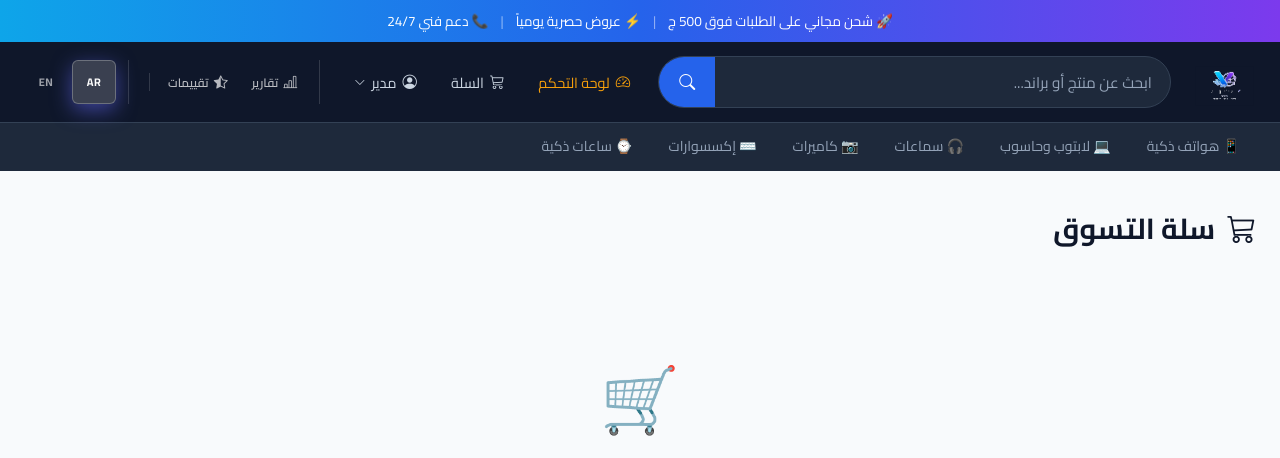
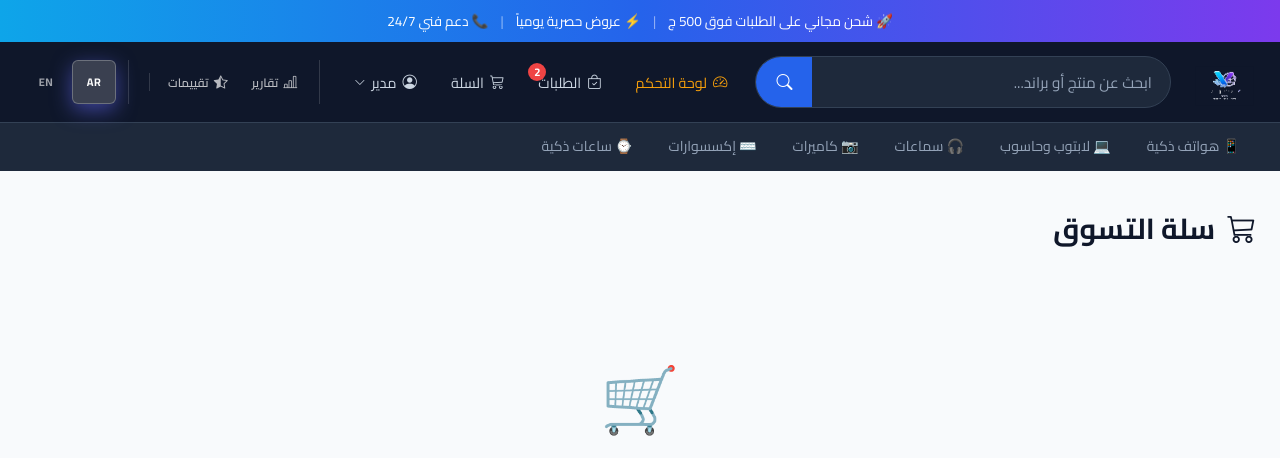
Before and after one commit to moeraky13-dot/veltrix-crm, a Flask app: page /cart in a window 1280 px wide. Shown: the top 458 px of the page. Run offline with Flask 3, Linux system fonts and the light colour scheme; a user stored in the database is signed in; data comes from the database, SQL or seed files in the repository; parts of the project's set-up code (start-up, migrations or seed data) failed here and were passed over.

Commit message:
Add orders button in navbar for admin

```diff
--- a/static/css/style.css
+++ b/static/css/style.css
@@ -1278,3 +1278,8 @@ body.auth-lux-body .flash-wrap { max-width: 420px; margin: 16px auto 0; padding:
 .rev-date { color: #aaa; font-size: 12px; white-space: nowrap; }
 .rev-text { font-size: 14px; color: #555; margin: 0; }
 .no-reviews { color: #aaa; text-align: center; padding: 30px; font-size: 14px; }
+
+/* ===== ORDERS NAV LINK ===== */
+.orders-link {
+    position: relative;
+}
--- a/templates/base.html
+++ b/templates/base.html
@@ -40,6 +40,12 @@
                 {% if current_user['is_admin'] %}
                     <a href="{{ url_for('admin_dashboard') }}" class="nav-link admin-link">
                         <i class="bi bi-speedometer2"></i> {{ _('nav_dashboard') }}
+                    </a>
+                    <a href="{{ url_for('admin_orders') }}" class="nav-link orders-link">
+                        <i class="bi bi-bag-check"></i> الطلبات
+                        {% if pending_orders_count > 0 %}
+                            <span class="cart-badge">{{ pending_orders_count }}</span>
+                        {% endif %}
                     </a>
                 {% endif %}
                 <a href="{{ url_for('cart') }}" class="nav-link cart-link">
```
